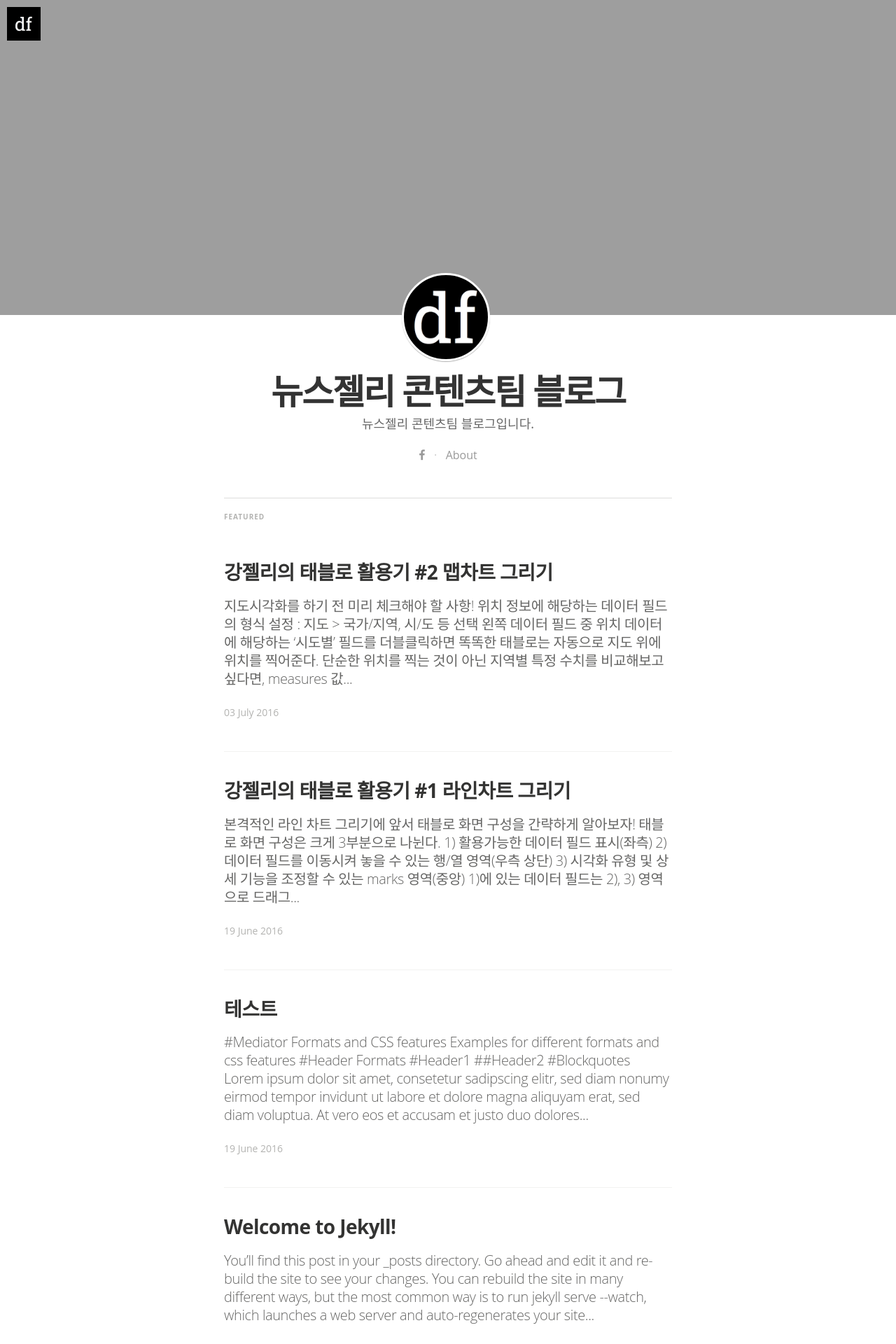
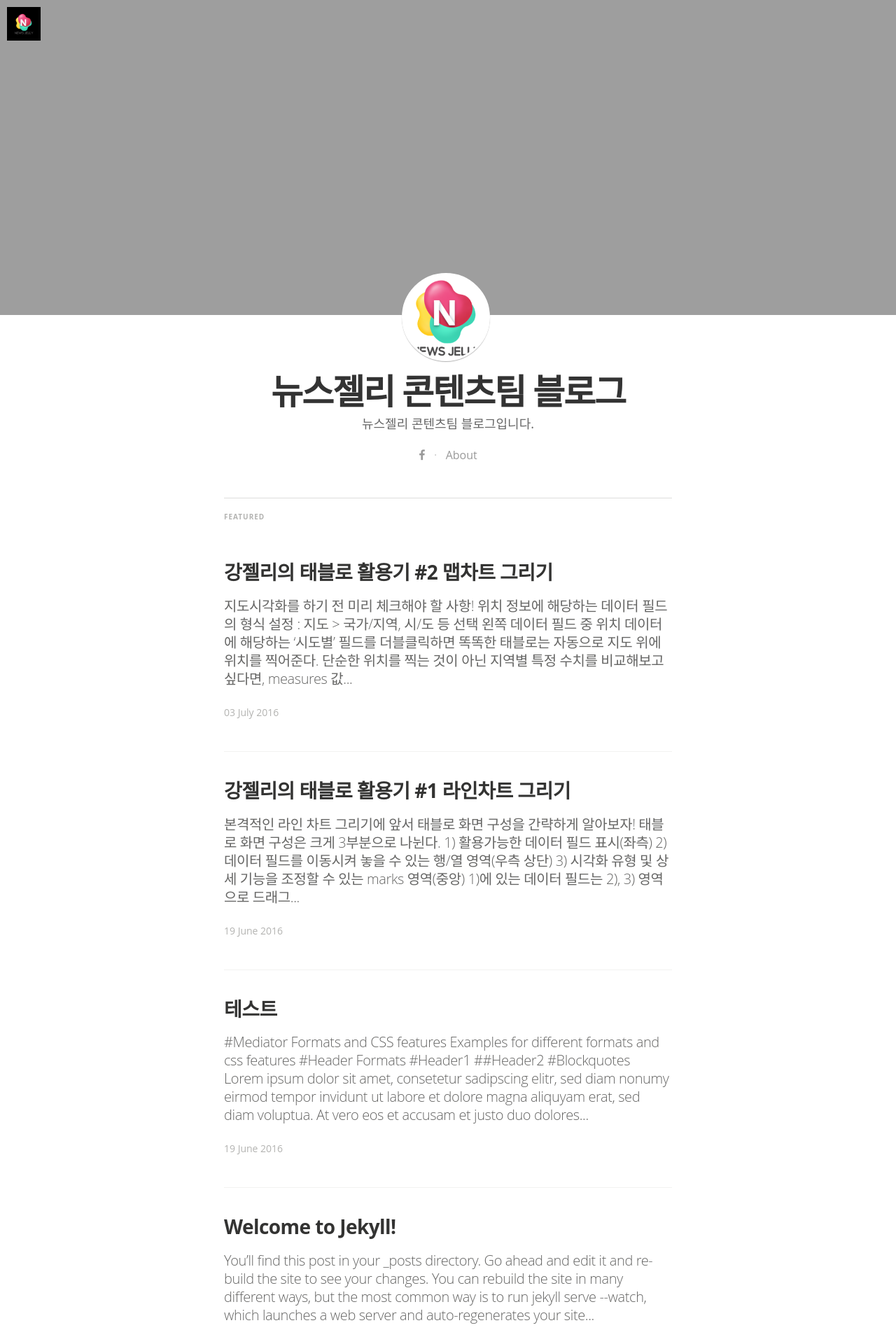
Before and after one commit to NewsJelly/blog-contents, a Jekyll site: the page built from index.html, in a window 1280 px wide. Shown: the top 1920 px of the page at 70% size. Built offline with Jekyll 4.4.1, drawn with Linux system fonts in a browser that asks for light colours; nearby versions of some CDN libraries; some web fonts are replaced; the list of posts is cut into pages by our own code.

Commit message:
Update _config.yml

```diff
--- a/_config.yml
+++ b/_config.yml
@@ -10,7 +10,7 @@
 
 email: help@newsjel.ly
 #blog logo
-logo: "/assets/images/df_logo.jpg"
+logo: "/assets/images/newsjelly_logo_180x180.png"
 # blog cover
 cover: "/assets/images/cA4aKEIPQrerBnp1yGHv_IMG_9534-3-2.jpg"
 
```
